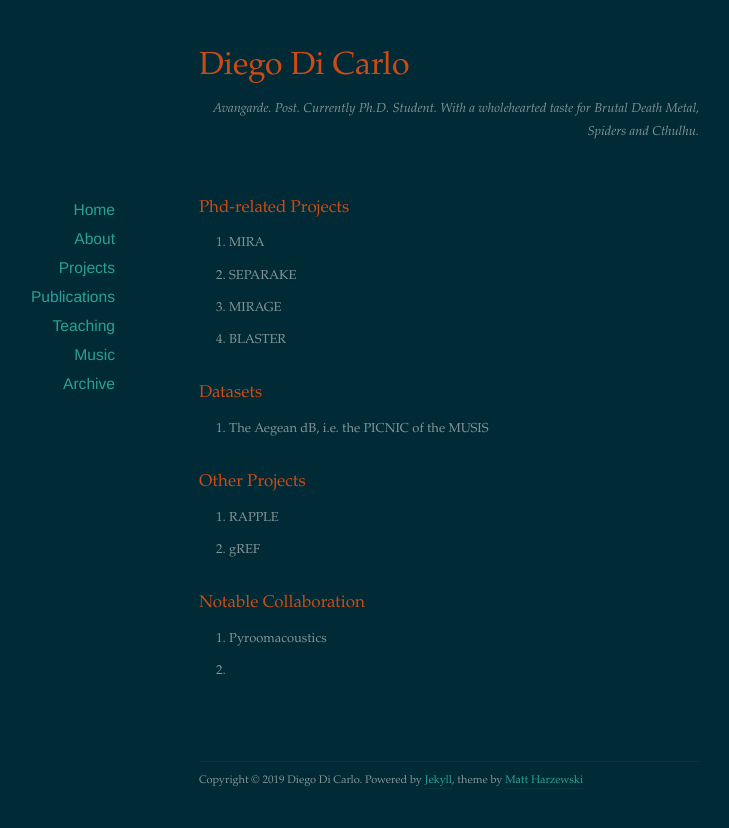
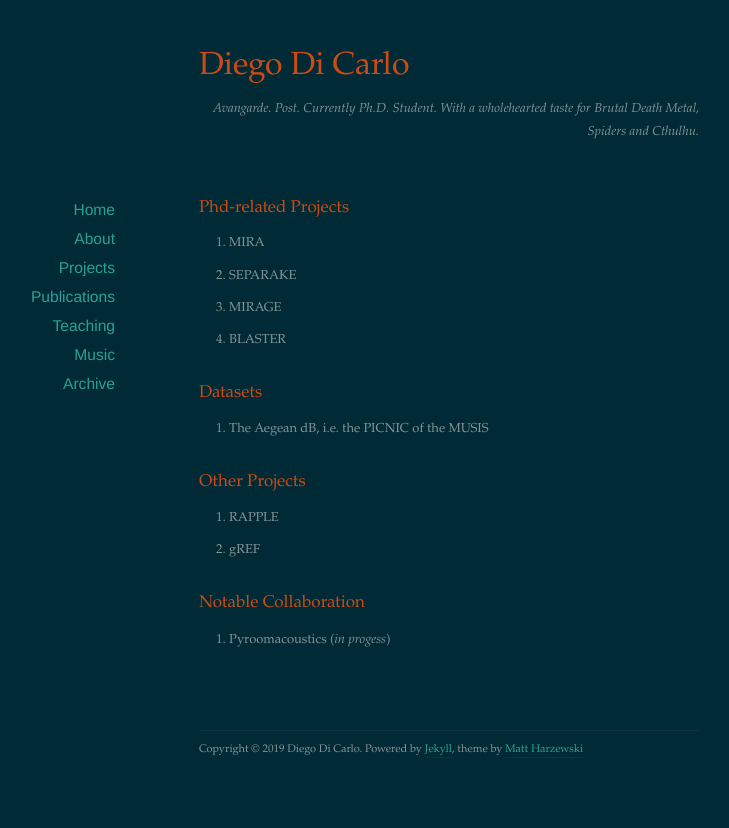
Before and after one commit to Chutlhu/chutlhu_old.github.io, a Jekyll site: the page built from _pages/projects.md, in a window 1280 px wide. Shown: the top 828 px of the page, without its empty margins (191-920 px from the left). Built offline with Jekyll 4.4.1, drawn with Linux system fonts in a browser that asks for light colours; nearby versions of some CDN libraries.

Commit message:
stupid add

```diff
--- a/_pages/projects.md
+++ b/_pages/projects.md
@@ -18,5 +18,4 @@ permalink : /projects/
 - gREF
 
 # Notable Collaboration
-- Pyroomacoustics
--
+- Pyroomacoustics (_in progess_)
```
